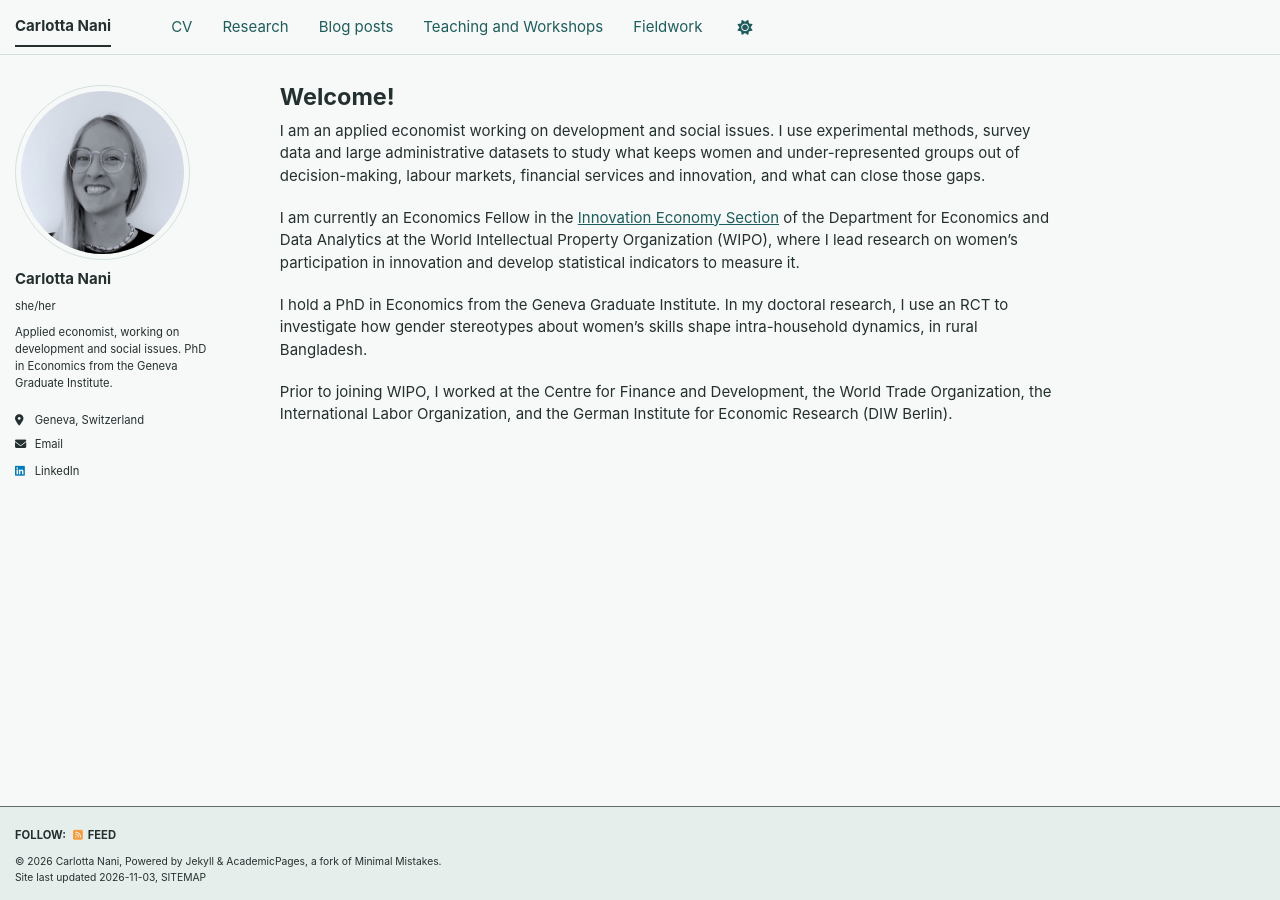
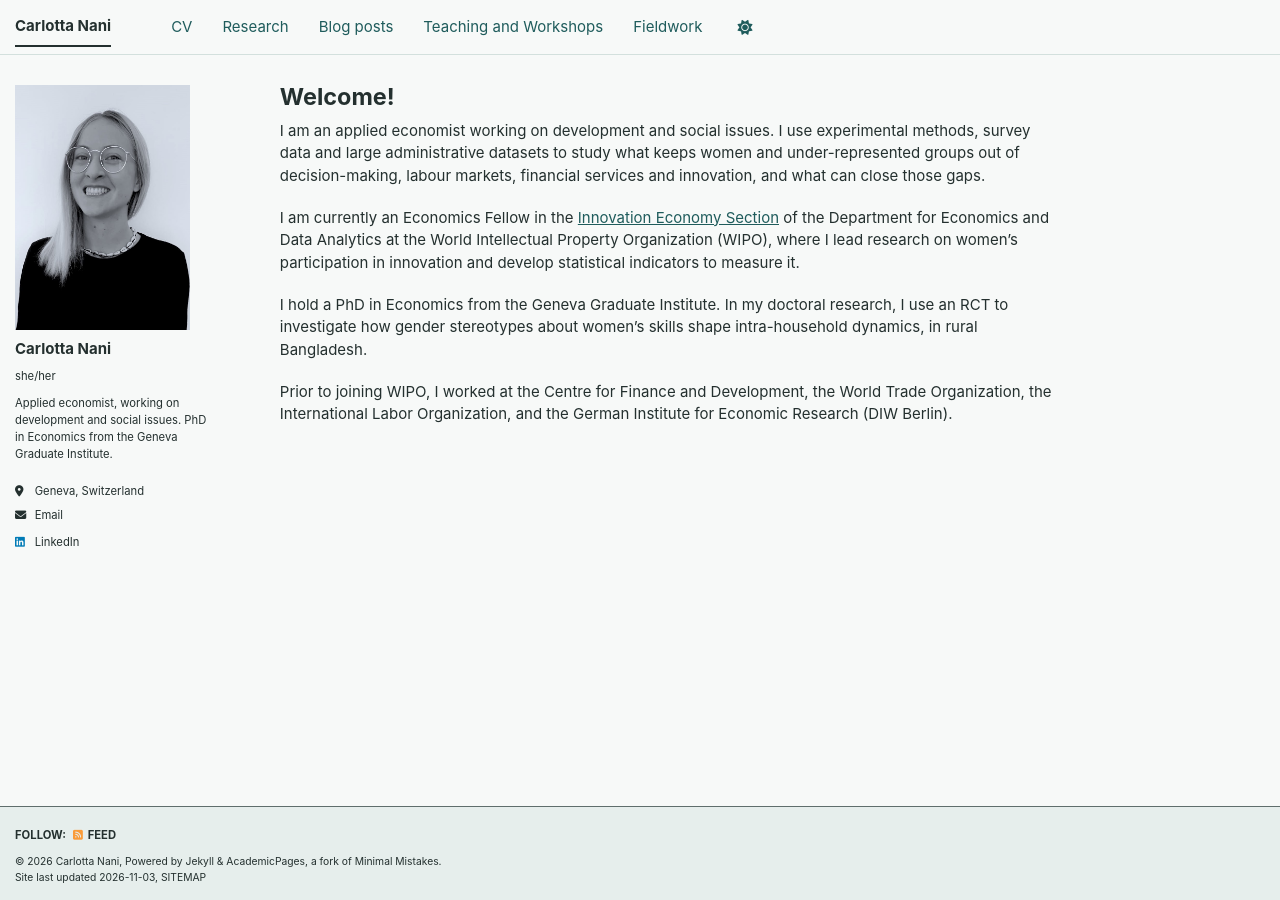
Before and after one commit to carlotta-nani/carlotta-nani.github.io, a Jekyll site: the page built from _pages/about.md, in a window 1280 px wide. Built offline with Jekyll 4.4.1, drawn with Linux system fonts in a browser that asks for light colours; a script bundle is joined from its source files by our own code; a style sheet for code colours, icons or effects is not loaded.

Commit message:
Add files via upload

```diff
--- a/_sass/layout/_sidebar.scss
+++ b/_sass/layout/_sidebar.scss
@@ -157,16 +157,7 @@
 
   img {
     width: 100%;
-    max-width: 175px;
-    aspect-ratio: 1 / 1;      // crop the portrait photo to a square so it shows as a circle, not an oval
-    object-fit: cover;
-    object-position: center top;
-    border-radius: 50%;
-
-    @include breakpoint($large) {
-      padding: 5px;
-      border: 1px solid var(--global-border-color);
-    }
+    max-width: 175px;           // photo shown as it is: no cropping, no rounding
   }
 }
 
```
